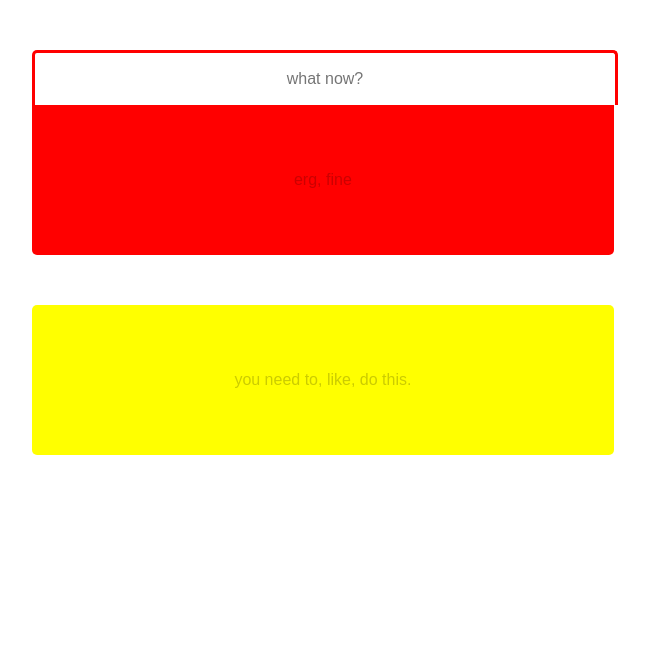
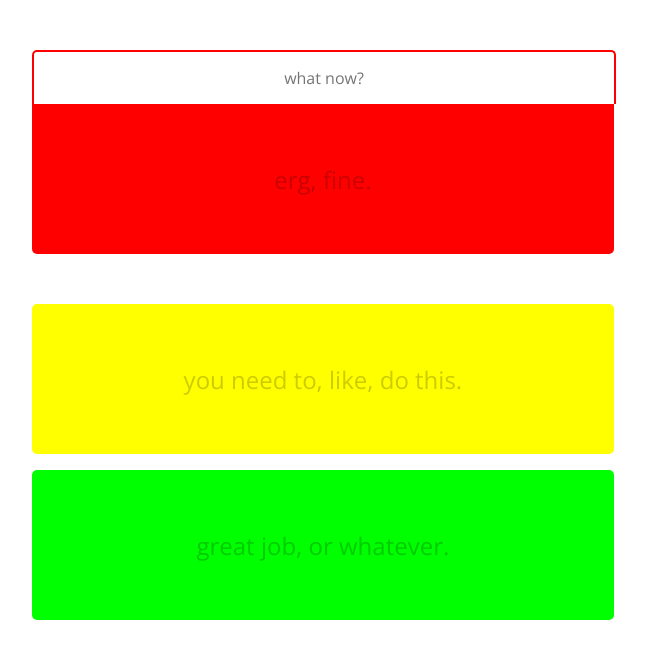
Before and after one commit to psamp/g.s.d., a web app: file app/index.html in a window 1280 px wide. Shown: the top 659 px of the page, without its empty margins (338-987 px from the left). Run offline with its HTML, style and script files only (its server is not run), Linux system fonts and the light colour scheme; some libraries are stand-ins or nearby versions.

Commit message:
added iffe, added usestrict, got font working, js changes

```diff
--- a/app/css/main.css
+++ b/app/css/main.css
@@ -1,19 +1,12 @@
-.body {
-  max-width: 1300px;
+* {
   font-family: "Open Sans", sans-serif;
   font-weight: 300;
-  overflow: hidden;
-  -ms-box-sizing: content-box;
-  -moz-box-sizing: content-box;
-  -webkit-box-sizing: content-box;
-  box-sizing: content-box;
-  margin: 0; }
+  list-style: none; }
 
 .container {
   width: 50%;
   padding: 0;
   margin: 0 auto;
-  list-style: none;
   outline: none; }
 
 .newTask {
@@ -25,7 +18,7 @@
     height: 50px;
     text-align: center;
     color: red;
-    border: 3px red solid;
+    border: 2px red solid;
     border-bottom: 0;
     border-radius: 5px;
     border-bottom-left-radius: 0;
@@ -33,6 +26,7 @@
     outline: none; }
   .newTask form .addButton {
     width: 101%;
+    font-size: 1.5em;
     background-color: red;
     height: 150px;
     display: inline-block;
@@ -49,13 +43,13 @@
     border-top-right-radius: 0; }
 
 .tasksDoing {
-  text-align: center;
   width: 90%;
   margin: 50px;
   margin-top: 0;
   margin-bottom: 0px; }
   .tasksDoing .whatButton {
     width: 101%;
+    font-size: 1.5em;
     background-color: yellow;
     height: 150px;
     display: inline-block;
@@ -69,5 +63,30 @@
     text-decoration: none;
     margin-left: 0; }
 
-.complete {
-  text-decoration: line-through; }
+.tasksDone {
+  text-align: center;
+  width: 90%;
+  margin: 50px;
+  margin-top: 0;
+  margin-bottom: 0px; }
+  .tasksDone .doneButton {
+    width: 101%;
+    font-size: 1.5em;
+    background-color: #00ff00;
+    height: 150px;
+    display: inline-block;
+    margin: 0;
+    padding: 0;
+    color: #00CC00;
+    border: 0;
+    border-radius: 5px;
+    text-align: center;
+    outline: none;
+    text-decoration: none;
+    margin-left: 0; }
+
+li:hover, li .complete {
+  transition: 1s all ease;
+  text-decoration: line-through;
+  color: lightgray;
+  font-style: italic; }
--- a/app/index.html
+++ b/app/index.html
@@ -22,15 +22,24 @@
       <form id="addTask">
         <input type="text" id="taskText" class="taskText" placeholder="what now?">
 
-        <button type="submit" class="addButton">erg, fine</button>
+        <button type="submit" class="addButton">erg, fine.</button>
       </form>
     </div>
+    <!-- newTask -->
 
     <!-- tasksDoing -->
     <div class="tasksDoing">
       <button type="submit" class="whatButton">you need to, like, do this.</button>
 
       <ul id="tasks" class="tasks"></ul>
+    </div>
+    <!-- end tasksDoing -->
+
+    <!-- tasksDone -->
+    <div class="tasksDone">
+      <button type="submit" class="doneButton">great job, or whatever.</button>
+
+      <ul id="tasksDone" class="tasks"></ul>
     </div>
 
   </div>
--- a/app/js/main.js
+++ b/app/js/main.js
@@ -1,3 +1,7 @@
+(function(){
+
+  "use strict";
+
   var Todo = function (options) {
   var args = options || {};
 
@@ -35,8 +39,6 @@ $('#addTask').on('submit', function (e) {
   $('#tasks').on('click', 'li', function (e){
     e.preventDefault();
 
-  $(this).addClass("complete");
-
     //grab li item clicked on
     //mark that item as completed
 
@@ -46,6 +48,12 @@ $('#tasks').on('click', 'li', function (e){
 
     taskToEdit.status = 'Closed';
 
-  console.log(taskToEdit);
+    $('li').addClass("complete");
 
+    if (taskToEdit.status === 'Closed') {
+
+      $('#tasksDone').append('<li>' + taskToEdit.title + '</li>');
+    }
   });
+
+}());
--- a/app/sass/main.scss
+++ b/app/sass/main.scss
@@ -10,6 +10,7 @@
 
 @mixin colorbutton ($bgcolor, $color) {
   width:101%;
+  font-size:1.5em;
   background-color:$bgcolor;
   height:150px;
   display: inline-block;
@@ -30,19 +31,18 @@ $weight: 300;
 
 // END VARIABLES, FONTS, MIXINS
 
-.body {
-  max-width:1300px;
+* {
+  // max-width:1300px;
   font-family:$os;
   font-weight:$weight;
-  overflow:hidden;
-  @include boxsize (content-box);
+  list-style:none;
+  // @include boxsize (content-box);
 }
 
 .container {
   width: 50%;
   padding: 0;
   margin: 0 auto;
-  list-style:none;
   outline:none;
 }
 
@@ -60,7 +60,7 @@ $weight: 300;
         height:50px;
         text-align:center;
         color:red;
-        border:3px red solid;
+        border:2px red solid;
         border-bottom:0;
         border-radius:5px;
         border-bottom-left-radius:0;
@@ -78,7 +78,6 @@ $weight: 300;
 }
 
 .tasksDoing {
-  text-align:center;
   width:90%;
   margin:50px;
   margin-top:0;
@@ -89,6 +88,25 @@ $weight: 300;
   }
 }
 
-.complete {
-  text-decoration: line-through;
+.tasksDone {
+  text-align:center;
+  width:90%;
+  margin:50px;
+  margin-top:0;
+  margin-bottom:0px;
+
+  .doneButton {
+    @include colorbutton(#00ff00, #00CC00);
+  }
 }
+
+li {
+
+  &:hover, .complete {
+    transition: 1s all ease;
+    text-decoration: line-through;
+    color:lightgray;
+    font-style: italic;
+  }
+
+}
```
Also changed, not shown: Readme.md. Lines whose indentation alone changed are shown as unchanged.
